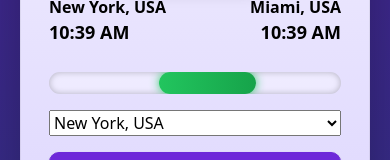
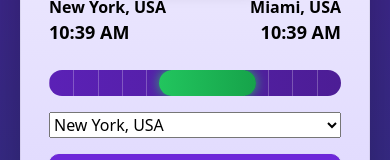
Before and after one commit to techtalk1282/Best-Meeting-Time, a Next.js app: page / in a window 390 px wide. Shown: the part 482-642 px from the top of the page. Built offline with nearby package versions, Linux system fonts and the light colour scheme.

Commit message:
feat: rebuild mobile timeline to match desktop system with strong visibility

```diff
--- a/app/ui/ToolPreviewMobile.tsx
+++ b/app/ui/ToolPreviewMobile.tsx
@@ -1,16 +1,17 @@
 /**
  * File: app/ui/ToolPreviewMobile.tsx
- * Version: v1.3
+ * Version: v2.0
  * Date: 2026-04-11
  *
  * Purpose:
- * - Dedicated mobile layout for ToolPreviewSection
- * - Fully isolated from desktop + city layouts
+ * - Mobile timeline now matches desktop visual system
+ * - Fixes visibility issues across all screen sizes
+ * - Adds structure (track + ticks + strong contrast)
  *
- * Updates:
- * - Improved timeline visibility across all mobile devices
- * - Increased height + contrast
- * - Enhanced glow + depth for clarity
+ * Strategy:
+ * - Replace weak gray bar with purple timeline
+ * - Add tick system for readability
+ * - Keep logic simple and safe
  */
 
 "use client";
@@ -39,12 +40,15 @@ export default function ToolPreviewMobile(props: any) {
     minute: "2-digit",
   }).format(now);
 
-  // ✅ SAFE STATIC TIMELINE
+  // ✅ SAFE STATIC WINDOW (placeholder until real logic sync)
   const startHour = 9;
   const endHour = 17;
 
   const startPercent = (startHour / 24) * 100;
   const widthPercent = ((endHour - startHour) / 24) * 100;
+
+  // ✅ SIMPLE TICKS (every 2 hours)
+  const ticks = Array.from({ length: 12 }, (_, i) => i * 2);
 
   return (
     <div style={{ display: "flex", flexDirection: "column", gap: "16px" }}>
@@ -62,18 +66,36 @@ export default function ToolPreviewMobile(props: any) {
         </div>
       </div>
 
-      {/* TIMELINE BAR */}
-      <div style={{ marginTop: "10px" }}>
+      {/* TIMELINE */}
+      <div style={{ marginTop: "8px" }}>
+
+        {/* TRACK */}
         <div
           style={{
             position: "relative",
-            height: "22px", // ✅ increased for visibility
-            background: "rgba(255,255,255,0.35)", // ✅ stronger contrast
+            height: "26px",
             borderRadius: "999px",
+            background: "linear-gradient(90deg, #5b21b6, #4c1d95)",
             overflow: "hidden",
-            boxShadow: "inset 0 0 6px rgba(0,0,0,0.25)", // ✅ depth
           }}
         >
+
+          {/* TICKS */}
+          {ticks.map((hour) => (
+            <div
+              key={hour}
+              style={{
+                position: "absolute",
+                left: `${(hour / 24) * 100}%`,
+                top: 0,
+                bottom: 0,
+                width: "1px",
+                background: "rgba(255,255,255,0.25)",
+              }}
+            />
+          ))}
+
+          {/* BEST TIME WINDOW */}
           <div
             style={{
               position: "absolute",
@@ -82,7 +104,7 @@ export default function ToolPreviewMobile(props: any) {
               height: "100%",
               background: "linear-gradient(90deg, #22c55e, #16a34a)",
               borderRadius: "999px",
-              boxShadow: "0 0 10px rgba(34,197,94,0.9)", // ✅ stronger glow
+              boxShadow: "0 0 12px rgba(34,197,94,0.9)",
             }}
           />
         </div>
```
